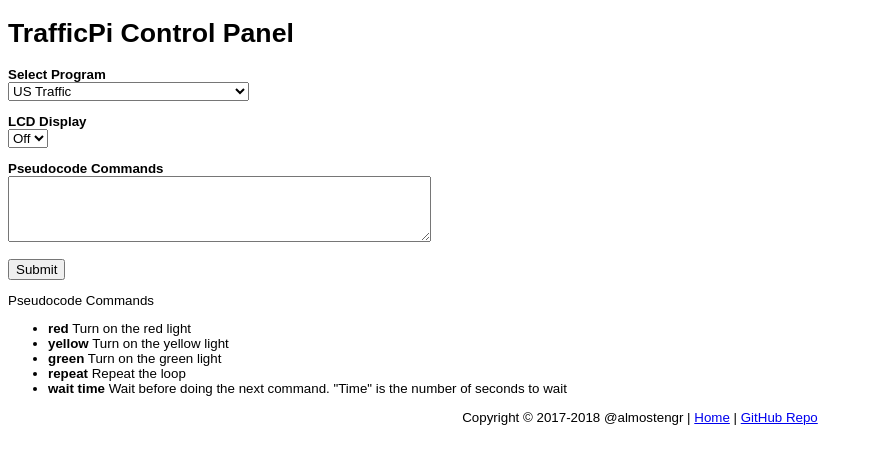
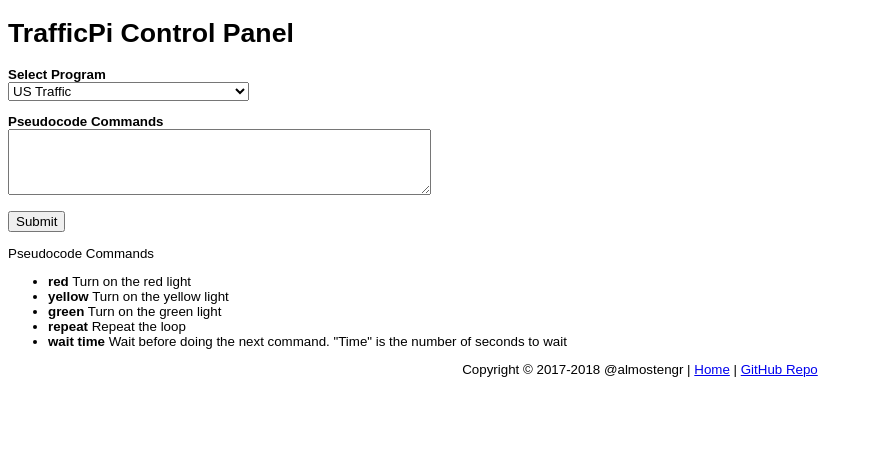
Before and after one commit to almostengr/trafficpi, a PHP site: page / in a window 1280 px wide. Shown: the top 464 px of the page, without its empty margins (0-873 px from the left). Run offline with PHP 8.4, Linux system fonts and the light colour scheme; data that the repository does not hold is empty.

Commit message:
Reopened #21. Display from web still not working.

```diff
--- a/web/index.php
+++ b/web/index.php
@@ -101,14 +101,6 @@ if ($_SERVER['REQUEST_METHOD'] == 'POST') {
 </select>
 </p>
 
-<p>
-<strong>LCD Display</strong> <br />
-<select name="display">
-	<option value="off" <?php $display=="off" ? print "selected='selected'" : false; ?>>Off</option>
-	<option value="on" <?php $display=="on" ? print "selected='selected'" : false; ?>>On</option>
-</select>
-</p>
-
 <strong>Pseudocode Commands</strong><br />
 <textarea name="pseudocode" cols="50" rows="4">
 <?php $action == "pseudocode" ? print $_POST["pseudocode"] : false; ?>
```
